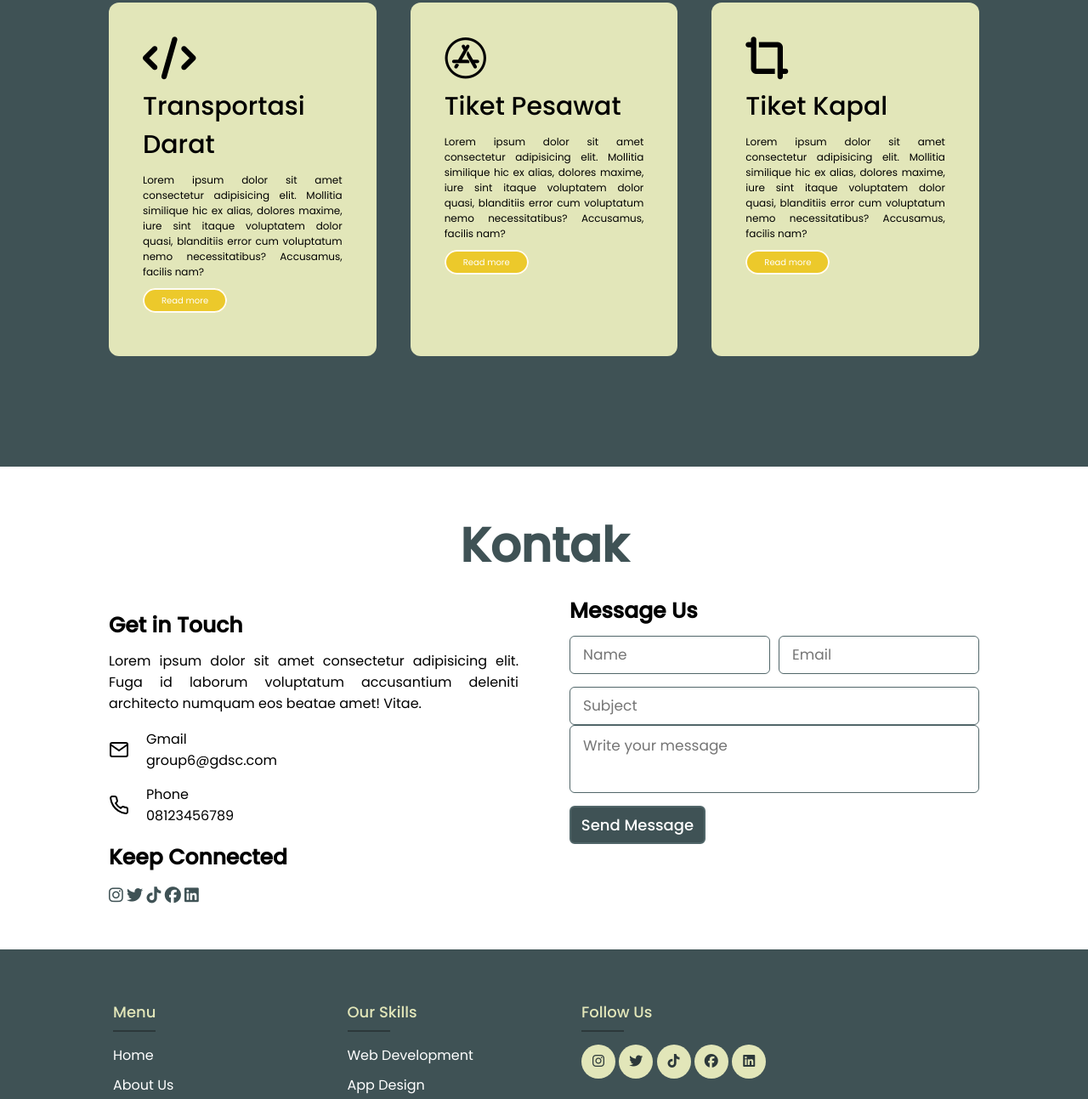
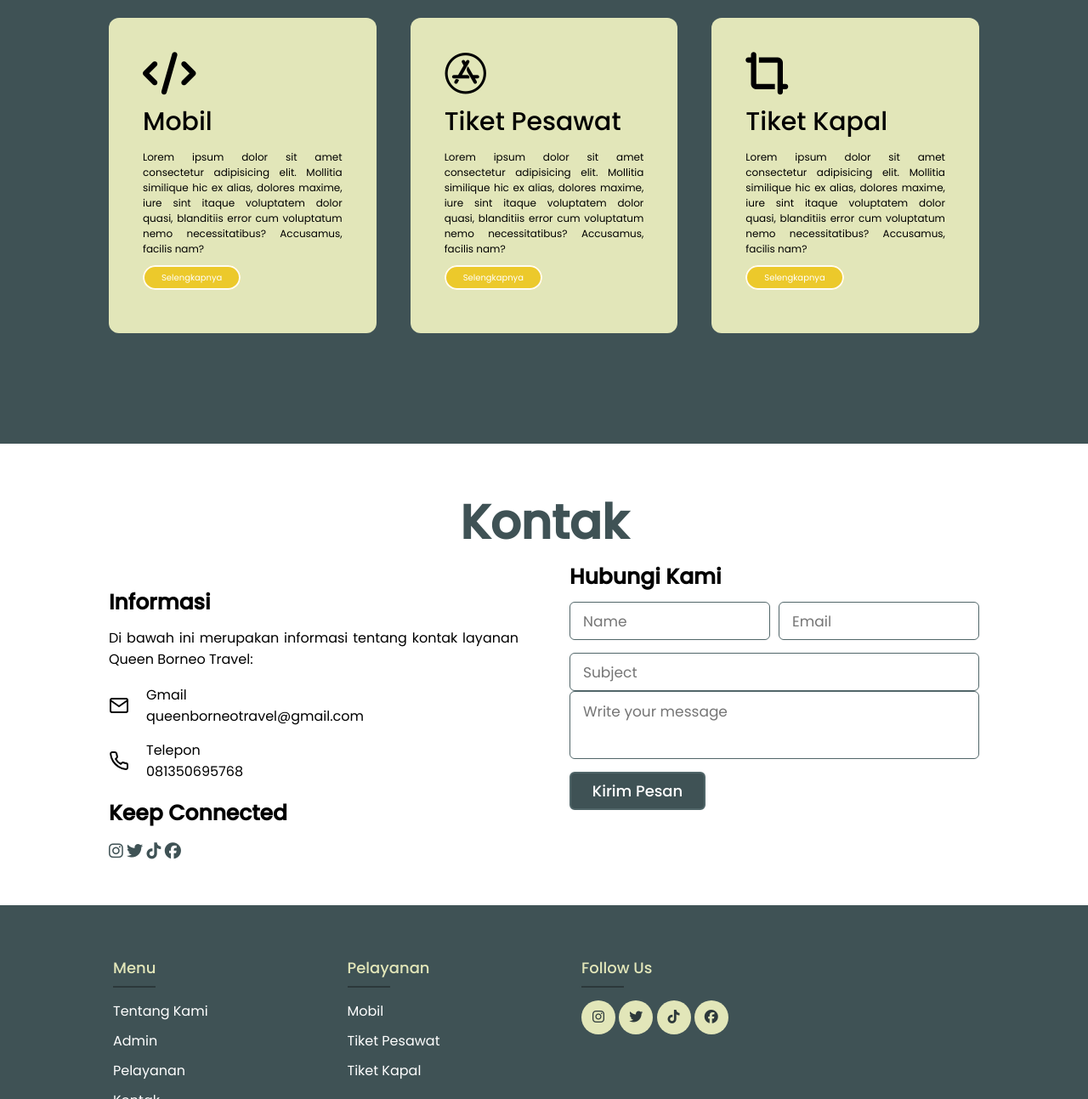
Before and after one commit to Julbraner/Tubes-Pemstruk, a plain HTML site: page index.html in a window 1280 px wide. Shown: the part 1507-2800 px from the top of the page at 85% size. Drawn offline with nearby package versions, Linux system fonts and the light colour scheme.

Commit message:
Update index.html

```diff
--- a/index.html
+++ b/index.html
@@ -5,10 +5,6 @@
     <meta http-equiv="X-UA-Compatible" content="IE=edge" />
     <meta name="viewport" content="width=device-width, initial-scale=1.0" />
     <title>Queen Borneo Travel </title>
-    <link rel="stylesheet" href="https://cdnjs.cloudflare.com/ajax/libs/magnific-popup.js/1.1.0/magnific-popup.min.css">
-    <script src="https://cdnjs.cloudflare.com/ajax/libs/jquery/3.6.0/jquery.min.js"></script>
-    <script src="https://cdnjs.cloudflare.com/ajax/libs/magnific-popup.js/1.1.0/jquery.magnific-popup.min.js"></script>
-
 
     <!-- LINK ICON START -->
     <script src="https://unpkg.com/feather-icons"></script>
@@ -80,15 +76,15 @@
         <h1>Admin Travel</h1>
         <div class="aboutpic">
           <div class="aboutvero">
-            <img src="coba1.jpg" alt="vero">
+            <img src="Foto Novi.png" alt="vero">
             <h2>Novi Andriani</h2>
-            <p>Lorem ipsum, dolor sit amet consectetur adipisicing elit. Eum labore unde accusantium sit et veritatis at soluta quas ipsam rerum dolor, alias tenetur tempora iusto aspernatur delectus, a esse blanditiis! Earum, illo? Expedita, doloribus, vel quod, veniam ab facere laboriosam earum quo numquam culpa molestias. Laudantium quibusdam, earum veritatis ipsum voluptates nostrum doloribus iusto tenetur temporibus, nisi cupiditate quos dolores.</p>
+            <p>Halo! nama saya adalah Novi Andriani dan biasa dipanggil Novi. Saya lahir di Sangatta pada tanggal 29 November 1991. Pada travel ini, saya bekerja sebagai Admin Utama. Saya memiliki tugas untuk melayani customer baik melalui Whatsapp atau customer yang datang langsung ke kantor kami. Jika ada sesuatu yang ingin ditanyakan, anda bisa menghubungi saya, dan saya akan sangat senang memabantu anda untuk menemukan perjalanan yang aman, cepat, dan murah.</p>
           </div>
 
           <div class="aboutsyfa">
               <img src="Foto Andi.png" alt="syfa">
               <h2>Andi Rusmawan</h2>
-              <p>Lorem ipsum dolor sit amet consectetur adipisicing elit. Repudiandae quidem esse, libero ex ipsam, consectetur quod beatae hic odio eligendi molestiae fugiat culpa sit distinctio impedit vitae! Sed, omnis sunt iure impedit eius tempore distinctio placeat voluptas fugiat odio labore dolorem exercitationem. Repellendus, sed quidem. Nostrum amet sint porro, deleniti eius cum cumque, blanditiis similique nihil nesciunt repellendus et commodi.</p>
+              <p>Halo! nama saya adalah Andi Rusmawan dan biasa dipanggil Andi. Saya lahir di Bunga putih pada tanggal 05 agustus 1986. Pada travel ini, saya bekerja sebagai Admin Supir. Saya memiliki tugas untuk mengatur kendaraan dan supir mana yang akan digunakan untuk mengantar customer. Jika ada sesuatu yang ingin ditanyakan serta keluhan selama perjalanan, anda bisa menghubungi saya, dan saya akan sangat senang memabantu anda untuk menemukan perjalanan yang aman, cepat, dan murah.</p>
           </div>
         </div>
       </div>
@@ -102,14 +98,14 @@
         <div class="services-list">
           <div>
             <i class="fa-solid fa-code" id="web"></i>
-            <h2>Transportasi Darat</h2>
+            <h2>Mobil</h2>
             <p>
               Lorem ipsum dolor sit amet consectetur adipisicing elit. Mollitia
               similique hic ex alias, dolores maxime, iure sint itaque
               voluptatem dolor quasi, blanditiis error cum voluptatum nemo
               necessitatibus? Accusamus, facilis nam?
             </p>
-            <a href="1.png" class="popup-link-1">Read more</a>
+            <a href="https://www.google.com/url?sa=i&url=https%3A%2F%2Fwww.sentulweb.com%2Fartikel-web-development&psig=AOvVaw2JUBhLdH0cRkWpVl5r6v2P&ust=1677385368490000&source=images&cd=vfe&ved=0CBAQjRxqFwoTCNi_ldzpr_0CFQAAAAAdAAAAABAE">Selengkapnya</a>
           </div>
 
           <div>
@@ -121,7 +117,7 @@
               voluptatem dolor quasi, blanditiis error cum voluptatum nemo
               necessitatibus? Accusamus, facilis nam?
             </p>
-            <a href="2.png" class="popup-link-2">Read more</a>
+            <a href="https://www.google.com/imgres?imgurl=https%3A%2F%2Fuizard.io%2Fstatic%2Fproductivity_app_cover-f89b1ece317344353a664689c9a59c06.png&imgrefurl=https%3A%2F%2Fuizard.io%2Ftemplates%2Fmobile-app-templates%2F&tbnid=smpL5A7ltbFD2M&vet=12ahUKEwiTxMKo6q_9AhX_ktgFHTQtD0UQMygHegUIARDOAQ..i&docid=P70EhWoLP_pvyM&w=720&h=418&itg=1&q=app%20design&hl=id&ved=2ahUKEwiTxMKo6q_9AhX_ktgFHTQtD0UQMygHegUIARDOAQ">Selengkapnya</a>
           </div>
 
           <div>
@@ -133,7 +129,7 @@
               voluptatem dolor quasi, blanditiis error cum voluptatum nemo
               necessitatibus? Accusamus, facilis nam?
             </p>
-            <a href="3.png" class="popup-link-3">Read more</a>
+            <a href="https://www.google.com/imgres?imgurl=https%3A%2F%2Fstorage.googleapis.com%2Ffastwork-static%2Faedc6129-50ca-4802-9b8e-b8e6c57dd8d1.jpg&imgrefurl=https%3A%2F%2Ffastwork.id%2Fuser%2Ffbrynt%2Fui-ux-90178224&tbnid=vLWawJPOszwHhM&vet=12ahUKEwiswPr-6a_9AhVRDbcAHSCfAHEQMygQegUIARDaAQ..i&docid=KZ6GqsexURM4lM&w=960&h=708&q=ui%2Fux%20design&hl=id&ved=2ahUKEwiswPr-6a_9AhVRDbcAHSCfAHEQMygQegUIARDaAQ">Selengkapnya</a>
           </div>
         </div>
       </div>
@@ -146,11 +142,9 @@
         <h1 class="title">Kontak</h1>
         <class class="contact-content">
           <div class="column left">
-            <div class="text">Get in Touch</div>
+            <div class="text">Informasi</div>
             <p>
-              Lorem ipsum dolor sit amet consectetur adipisicing elit. Fuga id
-              laborum voluptatum accusantium deleniti architecto numquam eos
-              beatae amet! Vitae.
+              Di bawah ini merupakan informasi tentang kontak layanan Queen Borneo Travel:
             </p>
 
             <div class="icon">
@@ -158,15 +152,15 @@
                 <i data-feather="mail"></i>
                 <div class="info">
                   <div class="head">Gmail</div>
-                  <div class="sub-title">group6@gdsc.com</div>
+                  <div class="sub-title">queenborneotravel@gmail.com</div>
                 </div>
               </div>
 
               <div class="row">
                 <i data-feather="phone"></i>
                 <div class="info">
-                  <div class="head">Phone</div>
-                  <div class="sub-title">08123456789</div>
+                  <div class="head">Telepon</div>
+                  <div class="sub-title">081350695768</div>
                 </div>
               </div>
               </div>
@@ -177,12 +171,11 @@
                 <a href="https://twitter.com/"><i class="fa-brands fa-twitter"></i></a>
                 <a href="https://tiktok.com/"><i class="fa-brands fa-tiktok"></i></a>
                 <a href="https://facebook.com/"><i class="fa-brands fa-facebook"></i></a>
-                <a href="https://linkedun.com/"><i class="fa-brands fa-linkedin"></i></a>
                </div>
             </div>
 
           <div class="column right">
-            <div class="text">Message Us</div>
+            <div class="text">Hubungi Kami</div>
             <form action="#">
               <div class="fields">
                 <div class="field name">
@@ -203,7 +196,7 @@
                   ></textarea>
                 </div>
               <div class="button-area">
-                <button type="submit">Send Message</button>
+                <button type="submit">Kirim Pesan</button>
               </div>
             </form>
           </div>
@@ -219,28 +212,27 @@
           <div class="footer-col">
             <h4>Menu</h4>
             <ul>
-              <li><a href="#home">Home</a></li>
-              <li><a href="#about">About Us</a></li>
-              <li><a href="#services">Our Skills</a></li>
-              <li><a href="#contact">Contact Us</a></li>
+              <li><a href="#home">Tentang Kami</a></li>
+              <li><a href="#about">Admin</a></li>
+              <li><a href="#services">Pelayanan</a></li>
+              <li><a href="#contact">Kontak</a></li>
             </ul>
           </div>
           <div class="footer-col">
-            <h4>Our Skills</h4>
+            <h4>Pelayanan</h4>
             <ul>
-              <li><a href="#web">Web Development</a></li>
-              <li><a href="#app">App Design</a></li>
-              <li><a href="#ui/ux">UI/UX Design</a></li>
+              <li><a href="#web">Mobil</a></li>
+              <li><a href="#app">Tiket Pesawat</a></li>
+              <li><a href="#ui/ux">Tiket Kapal</a></li>
             </ul>
           </div>
           <div class="footer-col">
             <h4>Follow Us</h4>
             <div class="social-links">
-              <a href="https://instagram.com/"><i class="fa-brands fa-instagram"></i></a>
+              <a href="https://www.instagram.com/queenborneo_travel/"><i class="fa-brands fa-instagram"></i></a>
               <a href="https://twitter.com/"><i class="fa-brands fa-twitter"></i></a>
               <a href="https://tiktok.com/"><i class="fa-brands fa-tiktok"></i></a>
               <a href="https://facebook.com/"><i class="fa-brands fa-facebook"></i></a>
-              <a href="https://linkedun.com/"><i class="fa-brands fa-linkedin"></i></a>
             </div>
           </div>
         </div>
@@ -250,7 +242,7 @@
 
     <!-- FOOTER 2 START -->
     <div class="footerr">
-      <span>Created By <a href="#">Group5</a> | <i class="fa-regular fa-copyright"></i>2023 All rights reserved.</span>
+      <span>Created By <a href="#">Group9</a> | <i class="fa-regular fa-copyright"></i>2023 All rights reserved.</span>
     </div>
     <!-- FOOTER 2 END -->
 
@@ -265,31 +257,5 @@
     </script>
     <!-- ICON END -->
 
-    <script>
-      $(document).ready(function() {
-        $('.popup-link-1').magnificPopup({
-          type: 'image',
-          gallery: {
-            enabled: true
-          }
-        });
-
-        $('.popup-link-2').magnificPopup({
-          type: 'image',
-          gallery: {
-            enabled: true
-          }
-        });
-
-        $('.popup-link-3').magnificPopup({
-          type: 'image',
-          gallery: {
-            enabled: true
-          }
-        });
-      });
-    </script>
-
-
   </body>
 </html>
```
